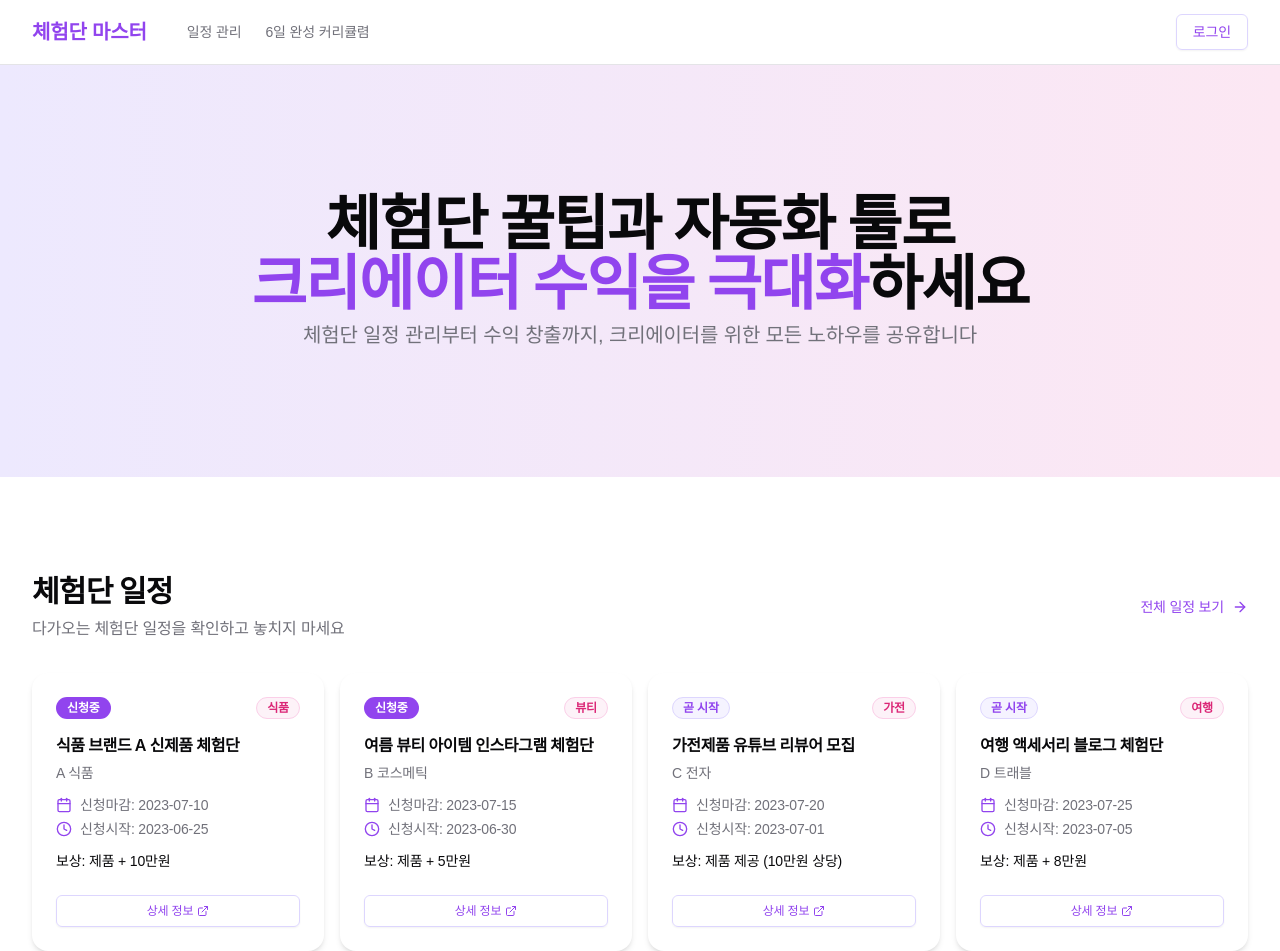
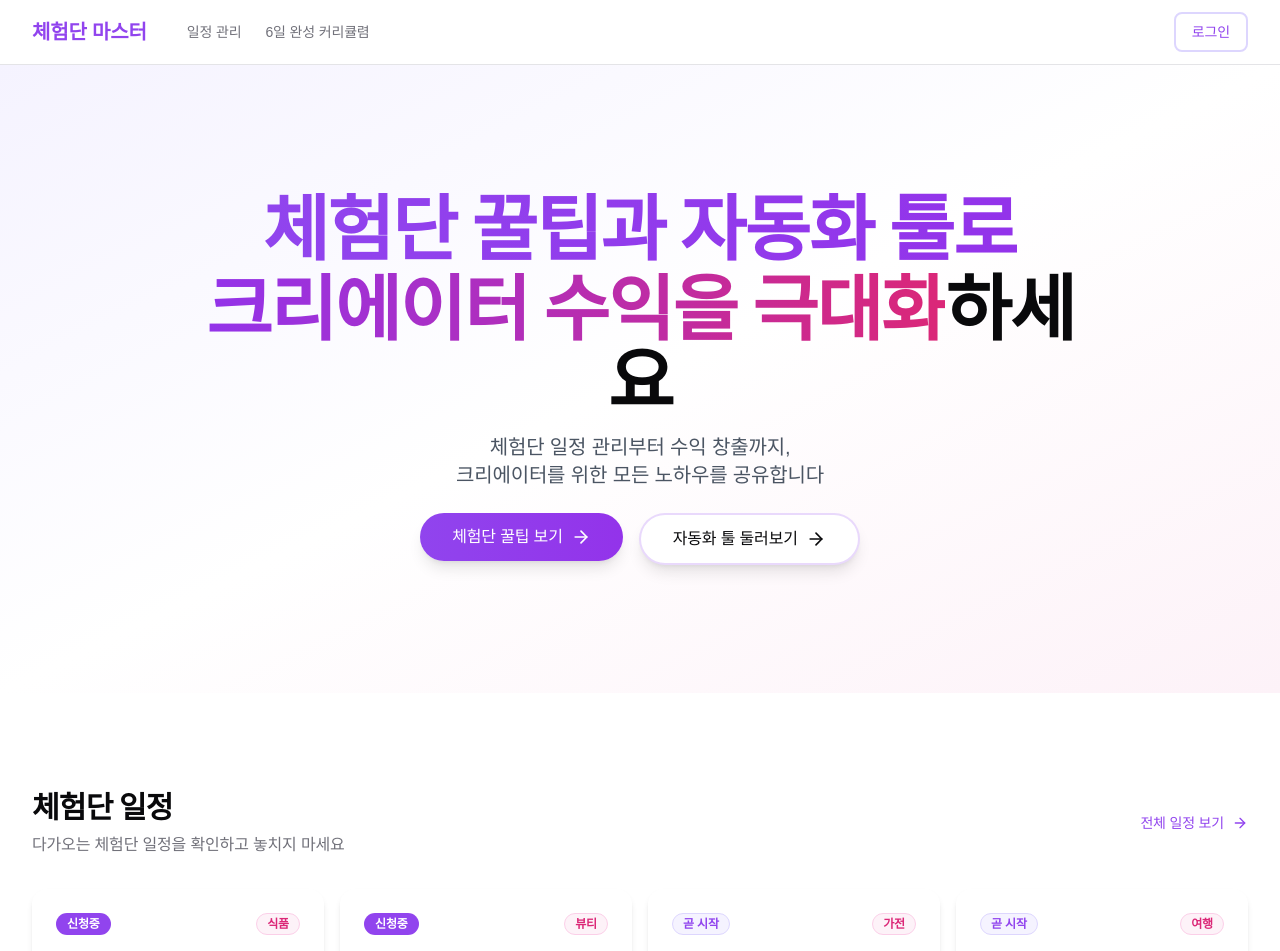
Before and after one commit to godud2604/hy-lnk, a Next.js app: page / in a window 1280 px wide. Shown: the top 951 px of the page. Built offline with nearby package versions, Linux system fonts and the light colour scheme; no server answers; a web font is replaced by a local one.

Commit message:
enhance HeroSection and TestimonialSlider for improved UI and functionality; update Button and Card components for better styling

```diff
--- a/components/hero-section.tsx
+++ b/components/hero-section.tsx
@@ -4,31 +4,43 @@ import { Button } from "@/components/ui/button"
 
 export default function HeroSection() {
   return (
-    <section className="w-full py-12 md:py-24 lg:py-32 bg-gradient-to-r from-lavender-100 to-softpink-100">
-      <div className="container px-4 md:px-6">
-        <div className="flex flex-col items-center space-y-4 text-center">
-          <div className="space-y-2">
-            <h1 className="text-3xl font-bold tracking-tight sm:text-4xl md:text-5xl lg:text-6xl">
-              체험단 꿀팁과 자동화 툴로
+    <section className="w-full py-12 md:py-24 lg:py-32 bg-gradient-to-br from-lavender-50 via-white to-softpink-50 relative overflow-hidden">
+      <div className="absolute inset-0 bg-grid-pattern opacity-[0.03] pointer-events-none" />
+      <div className="container px-4 md:px-6 relative">
+        <div className="flex flex-col items-center space-y-6 text-center">
+          <div className="space-y-4 max-w-4xl mx-auto">
+            <h1 className="text-4xl font-bold tracking-tight sm:text-5xl md:text-6xl lg:text-7xl">
+              <span className="inline-block bg-gradient-to-r from-primary to-purple-600 text-transparent bg-clip-text">
+                체험단 꿀팁과 자동화 툴로
+              </span>
               <br />
-              <span className="text-primary">크리에이터 수익을 극대화</span>하세요
+              <span className="inline-block mt-2 bg-gradient-to-r from-purple-600 to-pink-600 text-transparent bg-clip-text">
+                크리에이터 수익을 극대화
+              </span>하세요
             </h1>
-            <p className="mx-auto max-w-[700px] text-muted-foreground md:text-xl">
-              체험단 일정 관리부터 수익 창출까지, 크리에이터를 위한 모든 노하우를 공유합니다
+            <p className="mx-auto max-w-[700px] text-lg md:text-xl text-gray-600 leading-relaxed">
+              체험단 일정 관리부터 수익 창출까지,
+              <br className="hidden sm:inline" />
+              크리에이터를 위한 모든 노하우를 공유합니다
             </p>
           </div>
-          {/* <div className="flex flex-col sm:flex-row gap-4">
-            <Button size="lg" asChild className="text-base">
+          <div className="flex flex-col sm:flex-row gap-4 mt-8">
+            <Button size="lg" asChild className="text-base px-8 py-6 rounded-full shadow-lg hover:shadow-xl transition-all duration-300">
               <Link href="/tips">
-                체험단 꿀팁 보기 <ArrowRight className="ml-2 h-4 w-4" />
+                체험단 꿀팁 보기 <ArrowRight className="ml-2 h-5 w-5" />
               </Link>
             </Button>
-            <Button variant="outline" size="lg" className="border-lavender-200 hover:bg-lavender-50 text-base" asChild>
+            <Button
+              variant="outline"
+              size="lg"
+              className="border-2 border-primary/20 hover:border-primary/40 hover:bg-primary/5 text-base px-8 py-6 rounded-full shadow-lg hover:shadow-xl transition-all duration-300"
+              asChild
+            >
               <Link href="/tools">
-                자동화 툴 둘러보기 <ArrowRight className="ml-2 h-4 w-4" />
+                자동화 툴 둘러보기 <ArrowRight className="ml-2 h-5 w-5" />
               </Link>
             </Button>
-          </div> */}
+          </div>
         </div>
       </div>
     </section>
--- a/components/ui/button.tsx
+++ b/components/ui/button.tsx
@@ -6,24 +6,25 @@ import { cva, type VariantProps } from "class-variance-authority"
 import { cn } from "@/lib/utils"
 
 const buttonVariants = cva(
-  "inline-flex items-center justify-center rounded-md text-sm font-medium transition-colors focus-visible:outline-none focus-visible:ring-1 focus-visible:ring-ring disabled:pointer-events-none disabled:opacity-50",
+  "inline-flex items-center justify-center whitespace-nowrap rounded-lg text-sm font-medium ring-offset-background transition-all focus-visible:outline-none focus-visible:ring-2 focus-visible:ring-ring focus-visible:ring-offset-2 disabled:pointer-events-none disabled:opacity-50",
   {
     variants: {
       variant: {
-        default:
-          "bg-primary text-primary-foreground shadow hover:bg-primary/90",
+        default: "bg-gradient-to-r from-primary to-purple-600 text-primary-foreground hover:opacity-90 active:scale-[0.98]",
+        destructive:
+          "bg-destructive text-destructive-foreground hover:bg-destructive/90",
+        outline:
+          "border-2 border-input bg-background hover:bg-accent hover:text-accent-foreground",
         secondary:
-          "bg-secondary text-secondary-foreground shadow-sm hover:bg-secondary/80",
-        outline:
-          "border border-input bg-transparent shadow-sm hover:bg-accent hover:text-accent-foreground",
+          "bg-secondary text-secondary-foreground hover:bg-secondary/80",
         ghost: "hover:bg-accent hover:text-accent-foreground",
         link: "text-primary underline-offset-4 hover:underline",
       },
       size: {
-        default: "h-9 px-4 py-2",
-        sm: "h-8 rounded-md px-3 text-xs",
-        lg: "h-10 rounded-md px-8",
-        icon: "h-9 w-9",
+        default: "h-10 px-4 py-2",
+        sm: "h-9 rounded-md px-3",
+        lg: "h-11 rounded-lg px-8",
+        icon: "h-10 w-10",
       },
     },
     defaultVariants: {
--- a/components/ui/card.tsx
+++ b/components/ui/card.tsx
@@ -3,74 +3,69 @@
 import * as React from "react"
 import { cn } from "@/lib/utils" // 프로젝트별로 경로가 다를 수 있음
 
-const Card = React.forwardRef<
-  HTMLDivElement,
-  React.HTMLAttributes<HTMLDivElement>
->(({ className, ...props }, ref) => (
+const Card = React.forwardRef<HTMLDivElement, React.HTMLAttributes<HTMLDivElement>>(
+  ({ className, ...props }, ref) => (
     <div
       ref={ref}
-    className={cn("rounded-lg border bg-card text-card-foreground shadow-sm", className)}
+      className={cn(
+        "rounded-xl border bg-white/50 backdrop-blur-md shadow-sm transition-all duration-300 hover:shadow-lg hover:translate-y-[-2px]",
+        className
+      )}
       {...props}
     />
-))
+  )
+)
 Card.displayName = "Card"
 
-const CardHeader = ({
-  className,
-  ...props
-}: React.HTMLAttributes<HTMLDivElement>) => (
-  <div className={cn("flex flex-col space-y-1.5 p-6", className)} {...props} />
+const CardHeader = React.forwardRef<HTMLDivElement, React.HTMLAttributes<HTMLDivElement>>(
+  ({ className, ...props }, ref) => (
+    <div
+      ref={ref}
+      className={cn("flex flex-col space-y-1.5 p-6", className)}
+      {...props}
+    />
+  )
 )
 CardHeader.displayName = "CardHeader"
 
-const CardTitle = React.forwardRef<
-  HTMLParagraphElement,
-  React.HTMLAttributes<HTMLHeadingElement>
->(({ className, ...props }, ref) => (
+const CardTitle = React.forwardRef<HTMLParagraphElement, React.HTMLAttributes<HTMLHeadingElement>>(
+  ({ className, ...props }, ref) => (
     <h3
       ref={ref}
-    className={cn("text-lg font-semibold leading-none tracking-tight", className)}
+      className={cn("font-semibold leading-none tracking-tight bg-gradient-to-r from-primary to-purple-600 bg-clip-text text-transparent", className)}
       {...props}
     />
-))
+  )
+)
 CardTitle.displayName = "CardTitle"
 
-const CardDescription = React.forwardRef<
-  HTMLParagraphElement,
-  React.HTMLAttributes<HTMLParagraphElement>
->(({ className, ...props }, ref) => (
+const CardDescription = React.forwardRef<HTMLParagraphElement, React.HTMLAttributes<HTMLParagraphElement>>(
+  ({ className, ...props }, ref) => (
     <p
       ref={ref}
       className={cn("text-sm text-muted-foreground", className)}
       {...props}
     />
-))
+  )
+)
 CardDescription.displayName = "CardDescription"
 
-const CardContent = ({
-  className,
-  ...props
-}: React.HTMLAttributes<HTMLDivElement>) => (
-  <div className={cn("p-6 pt-0", className)} {...props} />
+const CardContent = React.forwardRef<HTMLDivElement, React.HTMLAttributes<HTMLDivElement>>(
+  ({ className, ...props }, ref) => (
+    <div ref={ref} className={cn("p-6 pt-0", className)} {...props} />
+  )
 )
 CardContent.displayName = "CardContent"
 
-const CardFooter = ({
-  className,
-  ...props
-}: React.HTMLAttributes<HTMLDivElement>) => (
+const CardFooter = React.forwardRef<HTMLDivElement, React.HTMLAttributes<HTMLDivElement>>(
+  ({ className, ...props }, ref) => (
     <div
+      ref={ref}
       className={cn("flex items-center p-6 pt-0", className)}
       {...props}
     />
   )
+)
 CardFooter.displayName = "CardFooter"
 
-export {
-  Card,
-  CardHeader,
-  CardFooter, // 여기서 내보내줘야 import { CardFooter }가 정상 작동합니다.
-  CardTitle,
-  CardDescription,
-  CardContent,
-}
+export { Card, CardHeader, CardFooter, CardTitle, CardDescription, CardContent }
```
Also changed, not shown: components/testimonial-slider.tsx (+52 -93 lines). Lines whose indentation alone changed are shown as unchanged.
